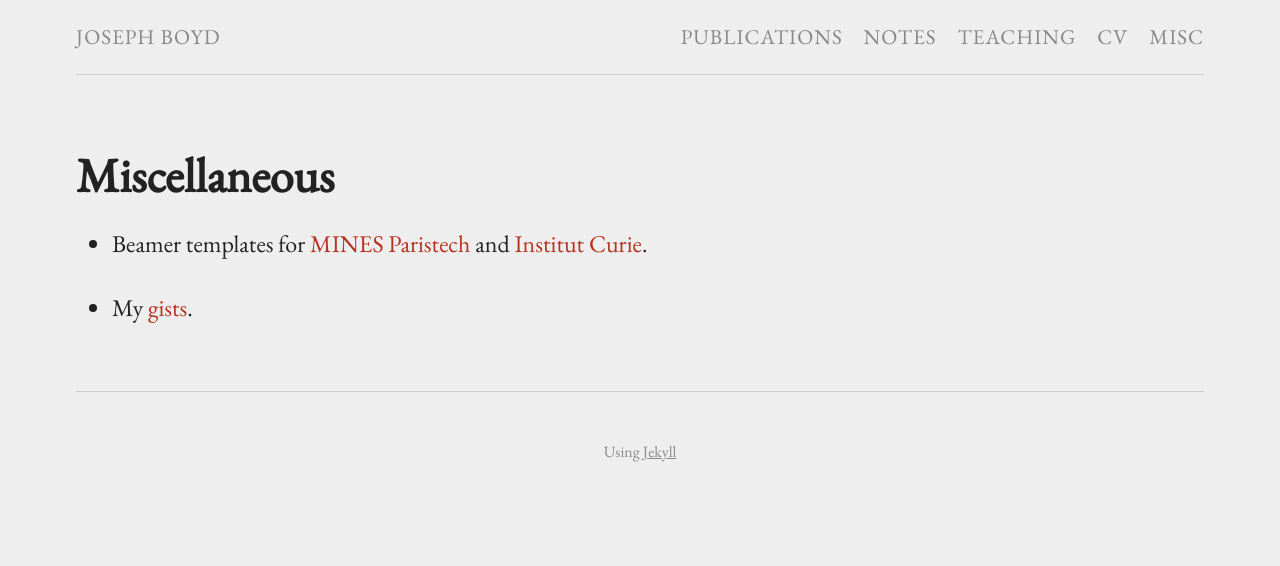
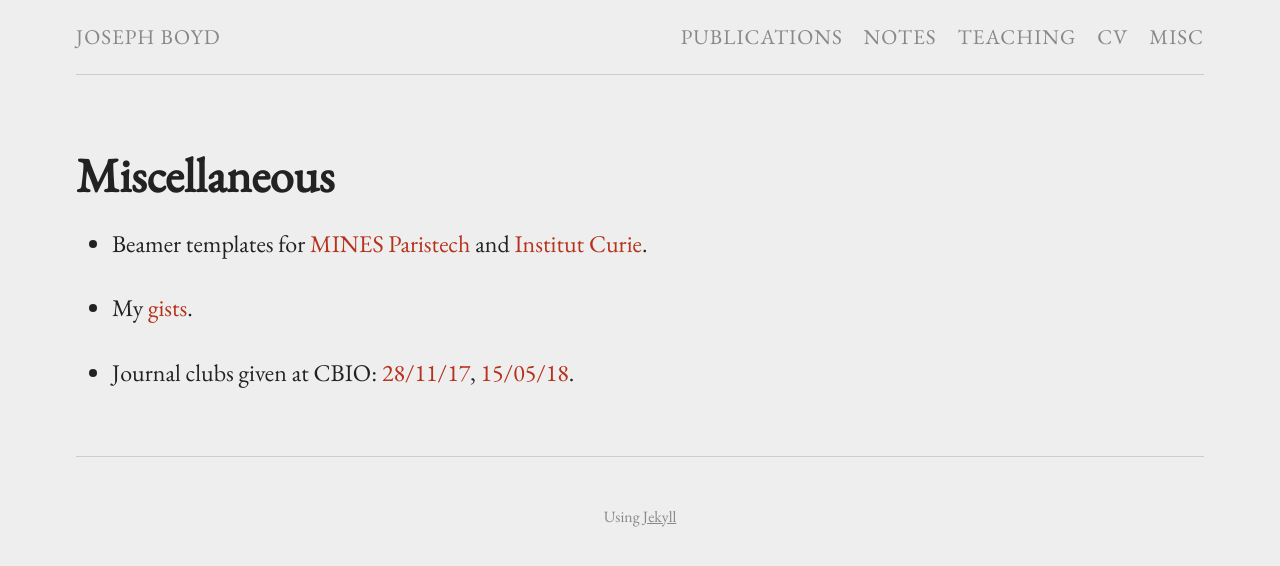
Before and after one commit to jcboyd/jcboyd.github.io, a Jekyll site: the page built from misc.md, in a window 1280 px wide. Shown: the top 566 px of the page. Built offline with Jekyll 4.4.1, drawn with Linux system fonts in a browser that asks for light colours.

Commit message:
added journal clubs

```diff
--- a/misc.md
+++ b/misc.md
@@ -7,3 +7,5 @@ title: Miscellaneous
 * Beamer templates for [MINES Paristech](/assets/basic-theme/mines.zip) and [Institut Curie](/assets/basic-theme/curie.zip).
 
 * My [gists](https://gist.github.com/jcboyd/).
+
+* Journal clubs given at CBIO: [28/11/17](/assets/journal_clubs/main_281117.pdf), [15/05/18](/assets/journal_clubs/main_150518.pdf).
```
Also changed, not shown: 2 other files.
